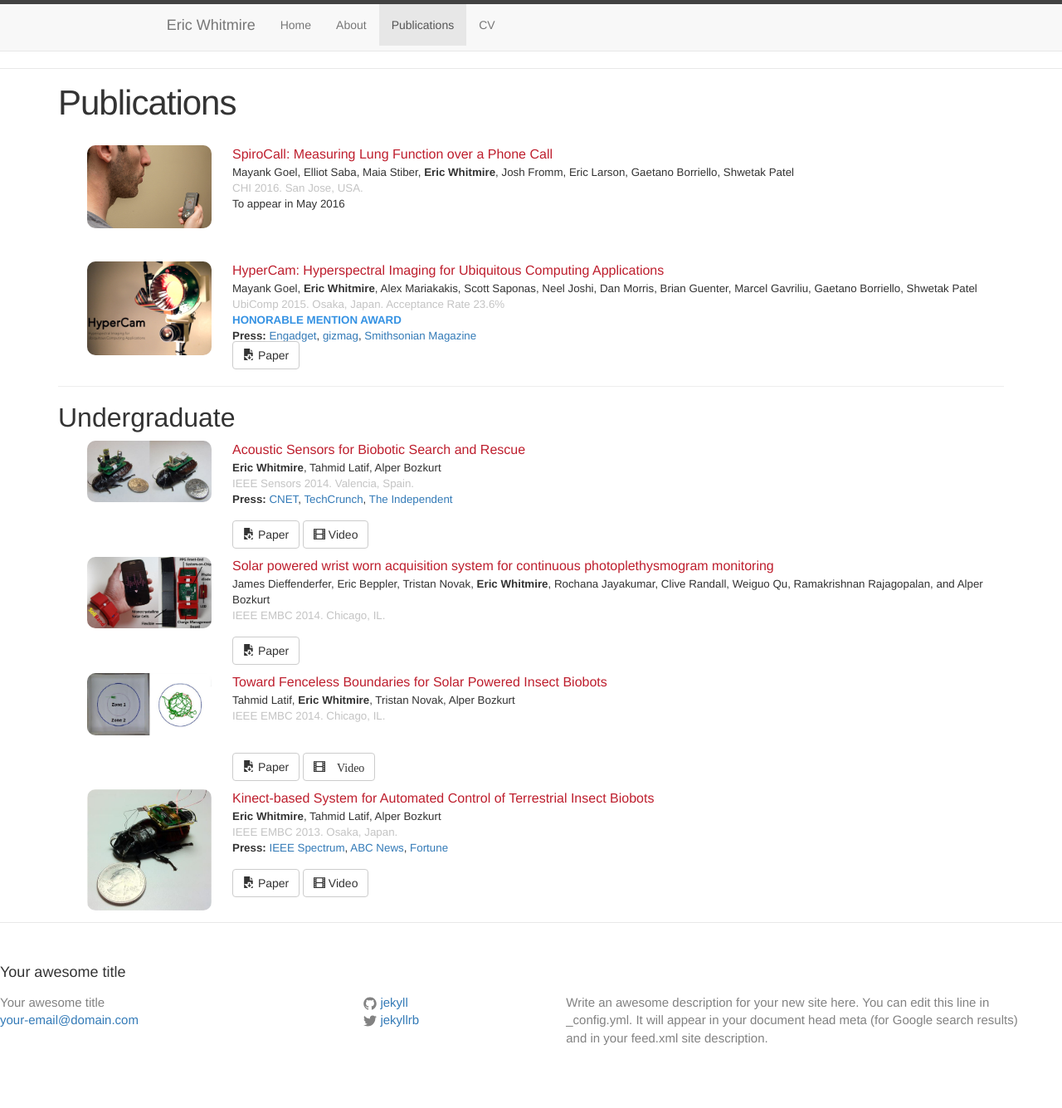
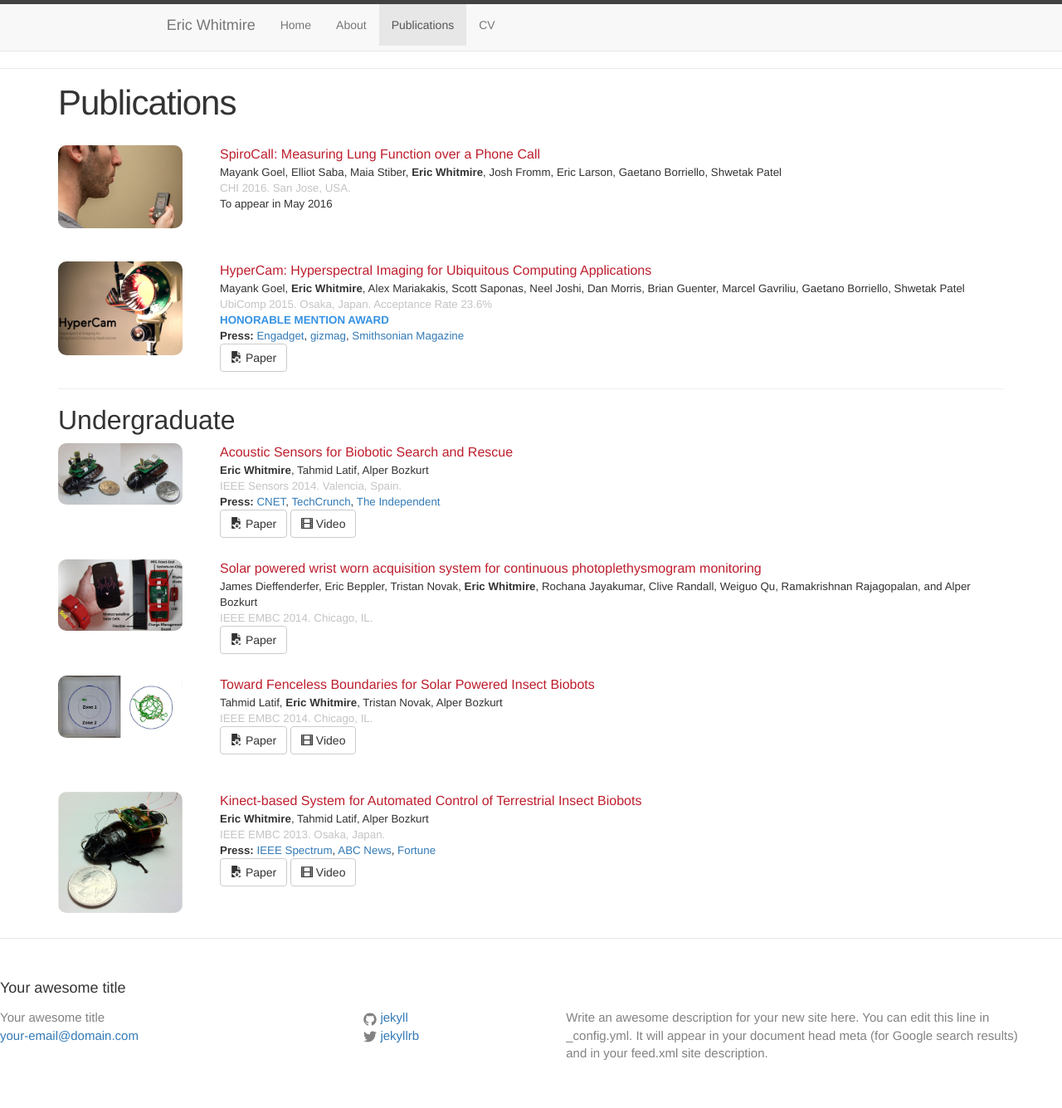
Before and after one commit to ldegreef/ewhitmire.github.io, a Jekyll site: the page built from publications.html, in a window 1280 px wide. Shown: the whole page at 83% size. Built offline with Jekyll 4.4.1, drawn with Linux system fonts in a browser that asks for light colours.

Commit message:
alignment

```diff
--- a/_sass/_pubs.scss
+++ b/_sass/_pubs.scss
@@ -1,6 +1,6 @@
 .pub {
     margin: 10px;
-    height: 130px;
+    min-height: 130px;
     font-size: 10pt;
     position: relative;
     border-color: #d6d6d6;
@@ -8,38 +8,30 @@
 
 }
 
-.pub > img {
-    margin-left:25px;
+.pub img {
     width:150px;
-    float:left;
     border-radius: 10px;
-    vertical-align: middle;
 }
 
-.pub > .title {
+.pub .title {
     color: rgb(190, 30, 45 );
     font-size: 12pt;
 }
-.pub > .authors {
+.pub .authors {
 }
 
 
-.pub > .venue {
+.pub .venue {
     color: rgb(196, 196, 196);
 }
 
-.pub > :not(img) {
-    margin-left: 200px;
-}
 
-.pub > .award {
+.pub .award {
     color: #3592e3;
     text-transform: uppercase;
     font-weight: bold;
 }
 
-.pub > .links {
-    position:absolute;
-    bottom: 0px;
+.pub .links {
 
 }
--- a/publications.html
+++ b/publications.html
@@ -5,16 +5,19 @@ permalink: /publications/
 weight: 2
 ---
 
-<div class="pub">
-    <img src="{{ "/img/pubs/spirocall_thumbnail.jpeg" | prepend: site.baseurl }}"/>
+<div class="pub row">
+    <div class="col-xs-6 col-sm-3 col-md-2"><img src="{{ "/img/pubs/spirocall_thumbnail.jpeg" | prepend: site.baseurl }}"/></div>
+    <div class="col-xs-6 col-sm-9 col-md-10">
         <div class="title">SpiroCall: Measuring Lung Function over a Phone Call</div>
         <div class="authors">Mayank Goel, Elliot Saba, Maia Stiber, <b>Eric Whitmire</b>, Josh Fromm, Eric Larson, Gaetano Borriello, Shwetak Patel</div>
         <div class="venue">CHI 2016. San Jose, USA. </div>
         <div class="note minor">To appear in May 2016</div>
     </div>
+</div>
 
-<div class="pub">
-    <img src="{{ "/img/pubs/hypercam_thumbnail.jpg" | prepend: site.baseurl }}"/>
+<div class="pub row">
+    <div class="col-xs-6 col-sm-3 col-md-2"><img src="{{ "/img/pubs/hypercam_thumbnail.jpg" | prepend: site.baseurl }}"/></div>
+    <div class="col-xs-6 col-sm-9 col-md-10">
         <div class="title">HyperCam: Hyperspectral Imaging for Ubiquitous Computing Applications</div>
         <div class="authors">Mayank Goel, <b>Eric Whitmire</b>, Alex Mariakakis, Scott Saponas, Neel Joshi, Dan Morris, Brian Guenter, Marcel Gavriliu, Gaetano Borriello, Shwetak Patel</div>
         <div class="venue">UbiComp 2015. Osaka, Japan. Acceptance Rate 23.6% </div>
@@ -25,12 +28,14 @@ weight: 2
             <a href="http://www.smithsonianmag.com/innovation/camera-sees-what-your-eyes-cant-180957036">Smithsonian Magazine</a></div>
         <div class="links"><a class='btn btn-default' href="{{ "/pdfs/HyperCam.pdf" | prepend: site.baseurl }}"><span class="glyphicon glyphicon-save-file" aria-hidden="true"></span> Paper</a></div>
     </div>
+</div>
 
 <hr>
 <h2>Undergraduate</h2>
 
-<div class="pub">
-    <img src="{{ "/img/pubs/acoustic_thumbnail.jpg" | prepend: site.baseurl }}"/>
+<div class="pub row">
+    <div class="col-xs-6 col-sm-3 col-md-2"><img src="{{ "/img/pubs/acoustic_thumbnail.jpg" | prepend: site.baseurl }}"/></div>
+    <div class="col-xs-6 col-sm-9 col-md-10">
         <div class="title">Acoustic Sensors for Biobotic Search and Rescue</div>
         <div class="authors"><b>Eric Whitmire</b>, Tahmid Latif, Alper Bozkurt</div>
         <div class="venue">IEEE Sensors 2014. Valencia, Spain. </div>
@@ -43,28 +48,34 @@ weight: 2
             <a class='btn btn-default' href="https://www.youtube.com/watch?v=R-IzkGA9hTc"><span class="glyphicon glyphicon-film" aria-hidden="true"></span> Video</a>
         </div>
     </div>
+</div>
 
-<div class="pub">
-    <img src="{{ "/img/pubs/soliband_thumbnail.jpg" | prepend: site.baseurl }}"/>
+<div class="pub row">
+    <div class="col-xs-6 col-sm-3 col-md-2"><img src="{{ "/img/pubs/soliband_thumbnail.jpg" | prepend: site.baseurl }}"/></div>
+    <div class="col-xs-6 col-sm-9 col-md-10">
         <div class="title">Solar powered wrist worn acquisition system for continuous photoplethysmogram monitoring</div>
         <div class="authors">James Dieffenderfer, Eric Beppler, Tristan Novak, <b>Eric Whitmire</b>, Rochana Jayakumar, Clive Randall, Weiguo Qu, Ramakrishnan Rajagopalan, and Alper Bozkurt</div>
         <div class="venue">IEEE EMBC 2014. Chicago, IL. </div>
         <div class="links"><a class='btn btn-default' href="{{ "/pdfs/wrist_photoplethysmogram.pdf" | prepend: site.baseurl }}"><span class="glyphicon glyphicon-save-file" aria-hidden="true"></span> Paper</a></div>
     </div>
+</div>
 
-<div class="pub">
-    <img src="{{ "/img/pubs/fenceless_thumbnail.jpg" | prepend: site.baseurl }}"/>
+<div class="pub row">
+    <div class="col-xs-6 col-sm-3 col-md-2"><img src="{{ "/img/pubs/fenceless_thumbnail.jpg" | prepend: site.baseurl }}"/></div>
+    <div class="col-xs-6 col-sm-9 col-md-10">
         <div class="title">Toward Fenceless Boundaries for Solar Powered Insect Biobots</div>
         <div class="authors">Tahmid Latif, <b>Eric Whitmire</b>, Tristan Novak, Alper Bozkurt</div>
         <div class="venue">IEEE EMBC 2014. Chicago, IL. </div>
         <div class="links">
             <a class='btn btn-default' href="{{ "/pdfs/fenceless_biobot.pdf" | prepend: site.baseurl }}"><span class="glyphicon glyphicon-save-file" aria-hidden="true"></span> Paper</a>
-        <a class='btn btn-default' href="https://www.youtube.com/watch?v=mWGAKd7_fAM"><span class="glyphicon glyphicon-film" aria-hidden="true"> Video</a>
+            <a class='btn btn-default' href="https://www.youtube.com/watch?v=mWGAKd7_fAM"><span class="glyphicon glyphicon-film" aria-hidden="true"></span> Video</a>
+        </div>
     </div>
 </div>
 
-<div class="pub">
-    <img src="{{ "/img/pubs/kinect_biobot_thumbnail.jpg" | prepend: site.baseurl }}"/>
+<div class="pub row">
+    <div class="col-xs-6 col-sm-3 col-md-2"><img src="{{ "/img/pubs/kinect_biobot_thumbnail.jpg" | prepend: site.baseurl }}"/></div>
+    <div class="col-xs-6 col-sm-9 col-md-10">
         <div class="title">Kinect-based System for Automated Control of Terrestrial Insect Biobots</div>
         <div class="authors"><b>Eric Whitmire</b>, Tahmid Latif, Alper Bozkurt</div>
         <div class="venue">IEEE EMBC 2013. Osaka, Japan. </div>
@@ -77,3 +88,5 @@ weight: 2
             <a class='btn btn-default' href="https://www.youtube.com/watch?v=R-IzkGA9hTc"><span class="glyphicon glyphicon-film" aria-hidden="true"></span> Video</a>
         </div>
     </div>
+
+</div>
```
Lines whose indentation alone changed are shown as unchanged.
